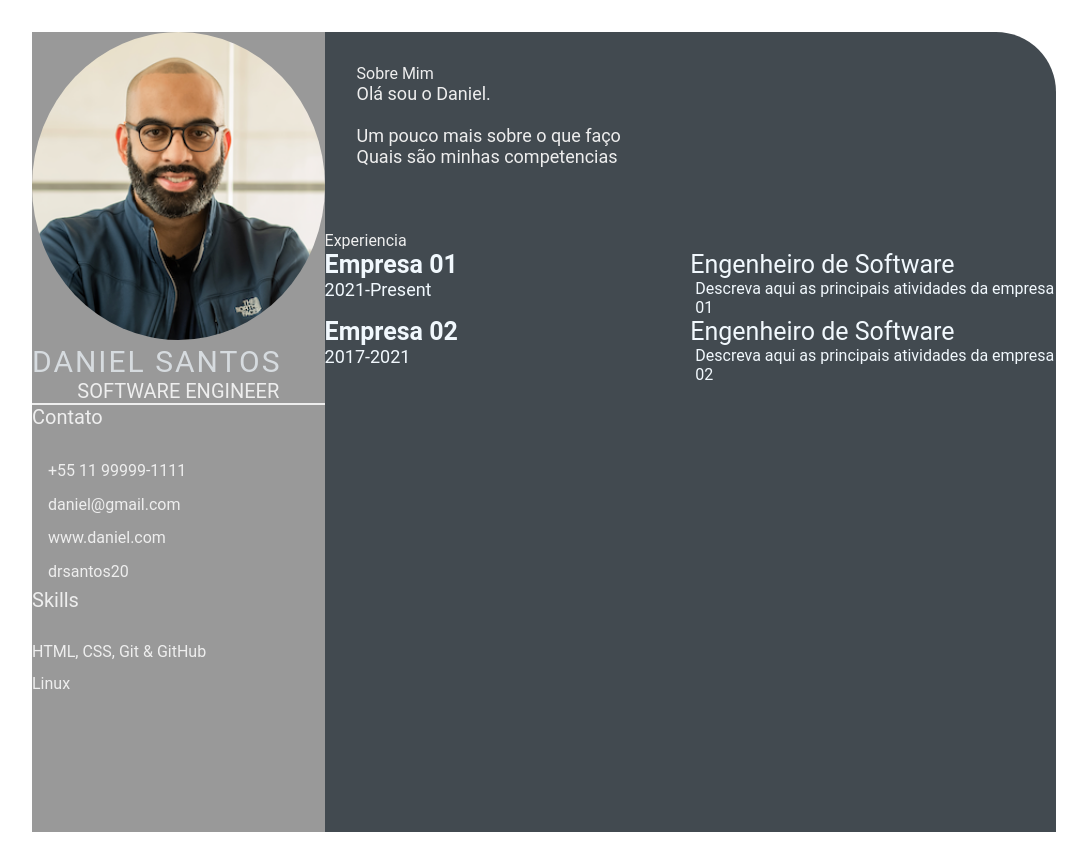
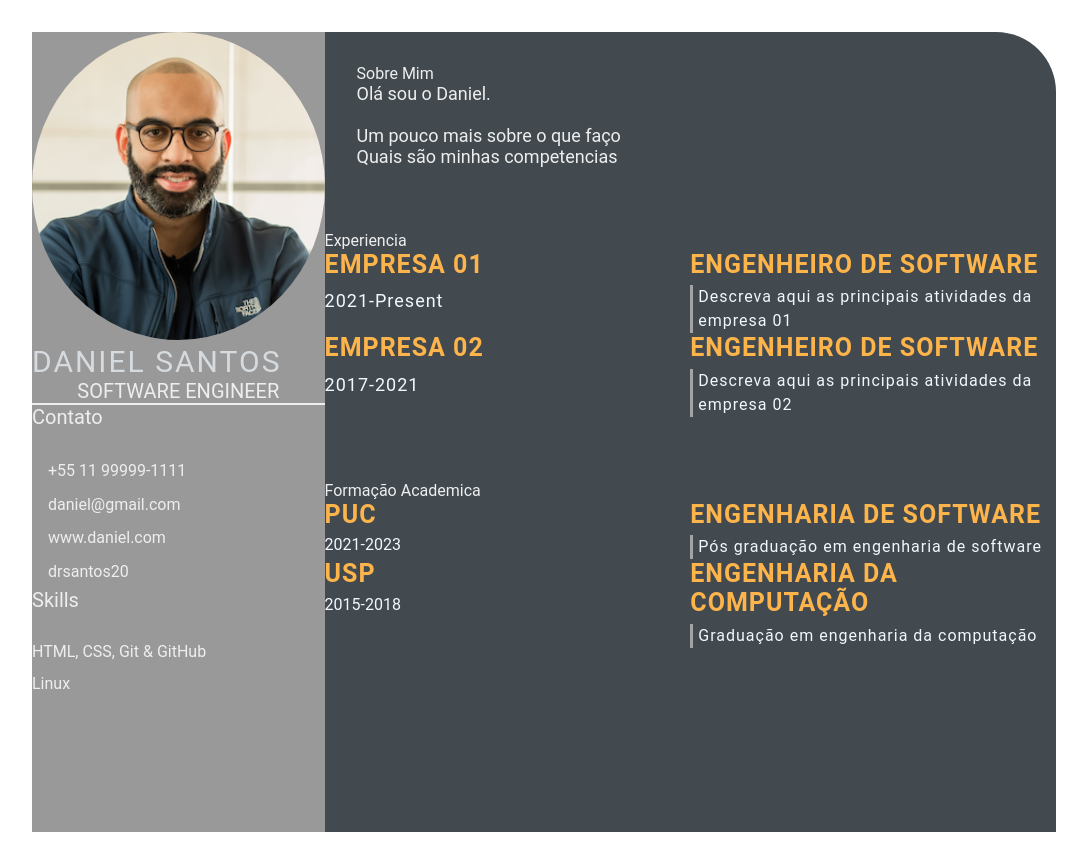
Before and after one commit to AlvaroLeandroRibeiro/devweekgit.github.io, a plain HTML site: page index.html in a window 1280 px wide. Shown: the whole page, without its empty margins (96-1183 px from the left). Drawn offline with Linux system fonts and the light colour scheme.

Commit message:
feature:adição formação academica (#4)

```diff
--- a/index.html
+++ b/index.html
@@ -71,6 +71,30 @@
 
 
                 </section>
+
+                <section class="education gap">
+                    <div class="right-title">Formação Academica</div>
+                    <div class="education-contents">
+                    <div class="education-left">
+                        <p class="education-school-name">PUC</p>
+                        <p class="education-time-period">2021-2023</p>
+                    </div>
+                    <div class="education-right">
+                        <p class="education-subject">Engenharia de Software</p>
+                        <p class="education-desc">Pós graduação em engenharia de software</p>
+                    </div>
+
+                    <div class="education-left">
+                        <p class="education-school-name">USP</p>
+                        <p class="education-time-period">2015-2018</p>
+                    </div>
+                    <div class="education-right">
+                        <p class="education-subject">Engenharia da Computação</p>
+                        <p class="education-desc">Graduação em engenharia da computação</p>
+                    </div>
+
+                </div>
+                </section>
             </section>
 
     </main>
--- a/style.css
+++ b/style.css
@@ -130,9 +130,51 @@
     font-size: 25px;
 }
 
+.experience-contents,
+.education-contents,
+.awards-contents {
+    display: grid;
+    grid-template-columns: repeat(2, 1fr);
+    padding-bottom: 2rem;
+    color: #F1F8FD;
+}
+
+.exp-company-name,
+.education-school-name,
+.awards-company-name {
+    font-size: 25px;
+    font-weight: bold;
+    text-transform: uppercase;
+    letter-spacing: 1px;
+    color: #FDB44B;
+    padding-bottom: .4rem;
+}
+
+.exp-time-period,
+.educationp-time-period,
+.awards-time-period {
+    font-size: 18px;
+    letter-spacing: 1px;
+    line-height: 2rem;
+}
+
+.exp-position,
+.education-subject,
+.awards-name {
+    font-size: 25px;
+    font-weight: bold;
+    text-transform: uppercase;
+    letter-spacing: 1px;
+    color: #FDB44B;
+    padding-bottom: .4rem;
+}
+
 .exp-desc,
 .education-desc,
 .awards-desc {
     font-size: 16px;
+    letter-spacing: 1px;
+    line-height: 1.5rem;
+    border-left: 3px solid #a5a3a3;
     padding-left: 5px;
 }
```
